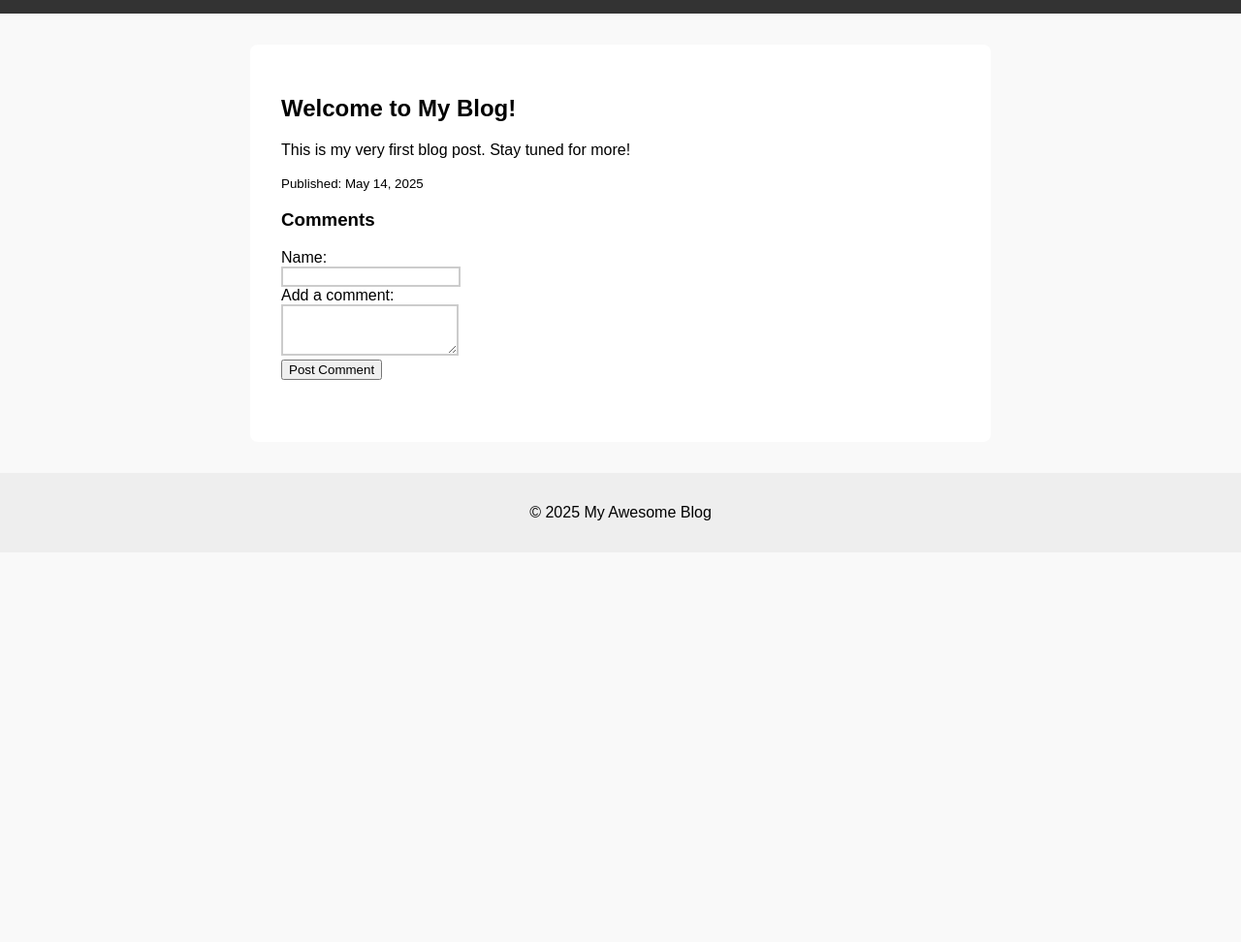
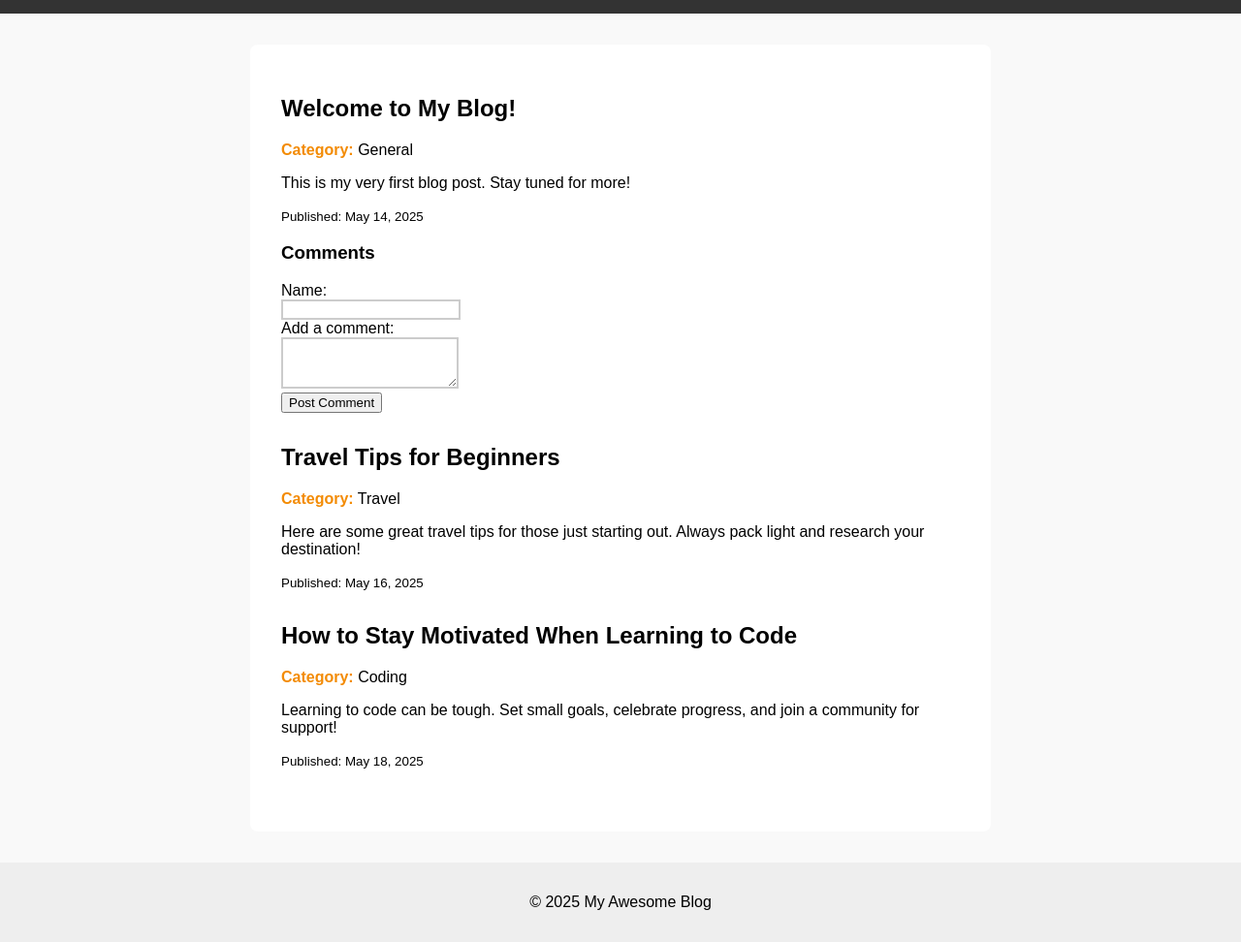
Before and after one commit to Satwikindupuri/Blog_web, a plain HTML site: page index.html in a window 1280 px wide. Shown: the part 116-1088 px from the top of the page at 97% size. Before the commit the page ends 800 px from the top, so only its background shows below. Drawn offline with Linux system fonts and the light colour scheme.

Commit message:
comitted

```diff
--- a/index.html
+++ b/index.html
@@ -17,11 +17,12 @@
     </nav>
   </header>
 <main>
+  <!-- First Blog Post -->
   <article>
     <h2>Welcome to My Blog!</h2>
+    <p><strong>Category:</strong> General</p>
     <p>This is my very first blog post. Stay tuned for more!</p>
     <small>Published: May 14, 2025</small>
-
     <!-- Comment Section Start -->
     <section id="comments-section">
       <h3>Comments</h3>
@@ -32,14 +33,28 @@
         <textarea id="comment-input" rows="3" required></textarea><br>
         <button type="submit">Post Comment</button>
       </form>
-
       <ul id="comments-list"></ul>
     </section>
     <!-- Comment Section End -->
   </article>
 
-    <!-- More blog posts can go here -->
+  <!-- Second Blog Post -->
+  <article>
+    <h2>Travel Tips for Beginners</h2>
+    <p><strong>Category:</strong> Travel</p>
+    <p>Here are some great travel tips for those just starting out. Always pack light and research your destination!</p>
+    <small>Published: May 16, 2025</small>
+  </article>
+
+  <!-- Third Blog Post -->
+  <article>
+    <h2>How to Stay Motivated When Learning to Code</h2>
+    <p><strong>Category:</strong> Coding</p>
+    <p>Learning to code can be tough. Set small goals, celebrate progress, and join a community for support!</p>
+    <small>Published: May 18, 2025</small>
+  </article>
 </main>
+
   <footer>
     <p>&copy; 2025 My Awesome Blog</p>
   </footer>
--- a/style.css
+++ b/style.css
@@ -59,3 +59,7 @@ textarea{
     margin: 0.5em 0;
   }
 }
+
+article p strong {
+  color: #f38b04;
+}
```
Lines whose indentation alone changed are shown as unchanged.
